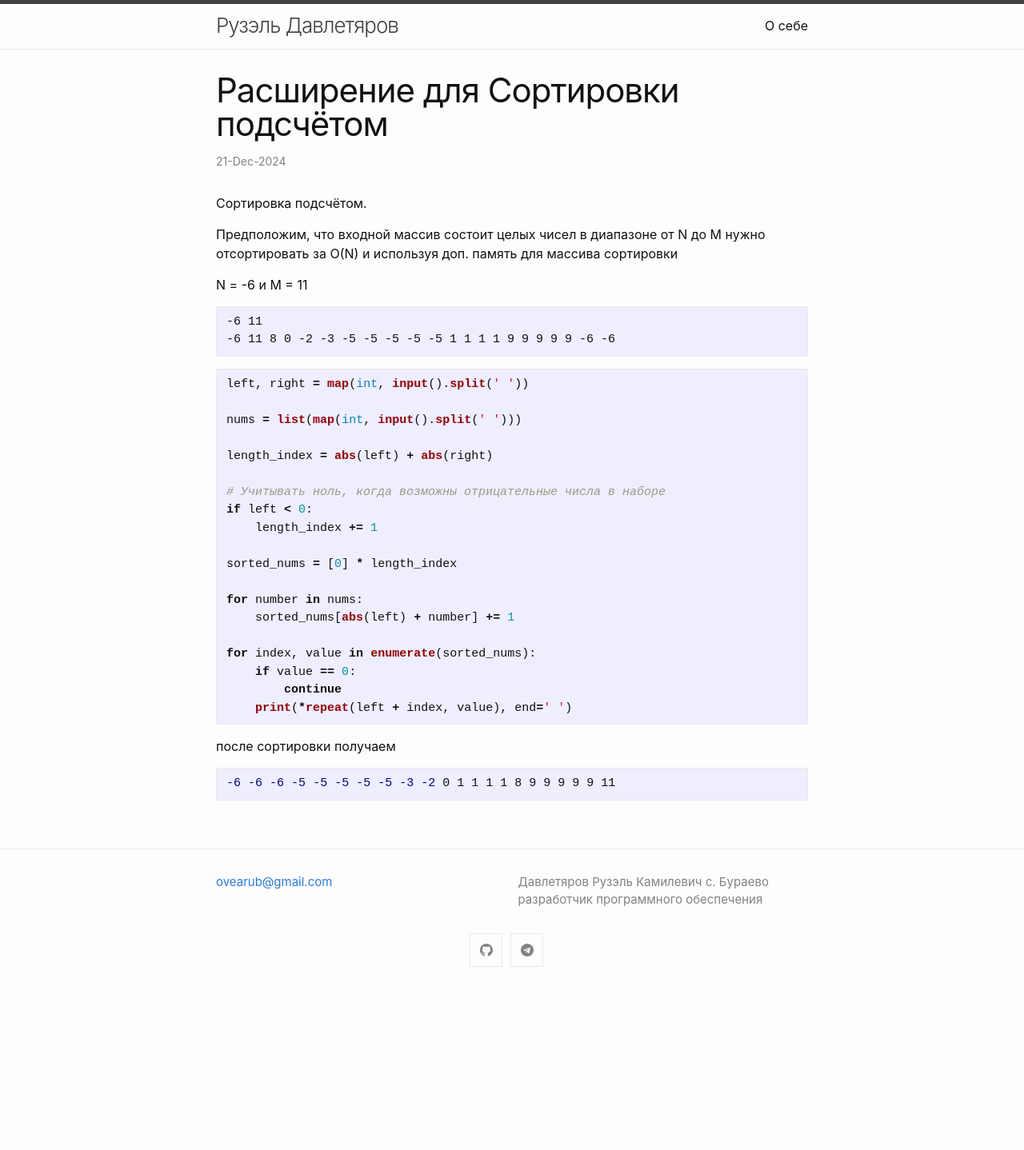
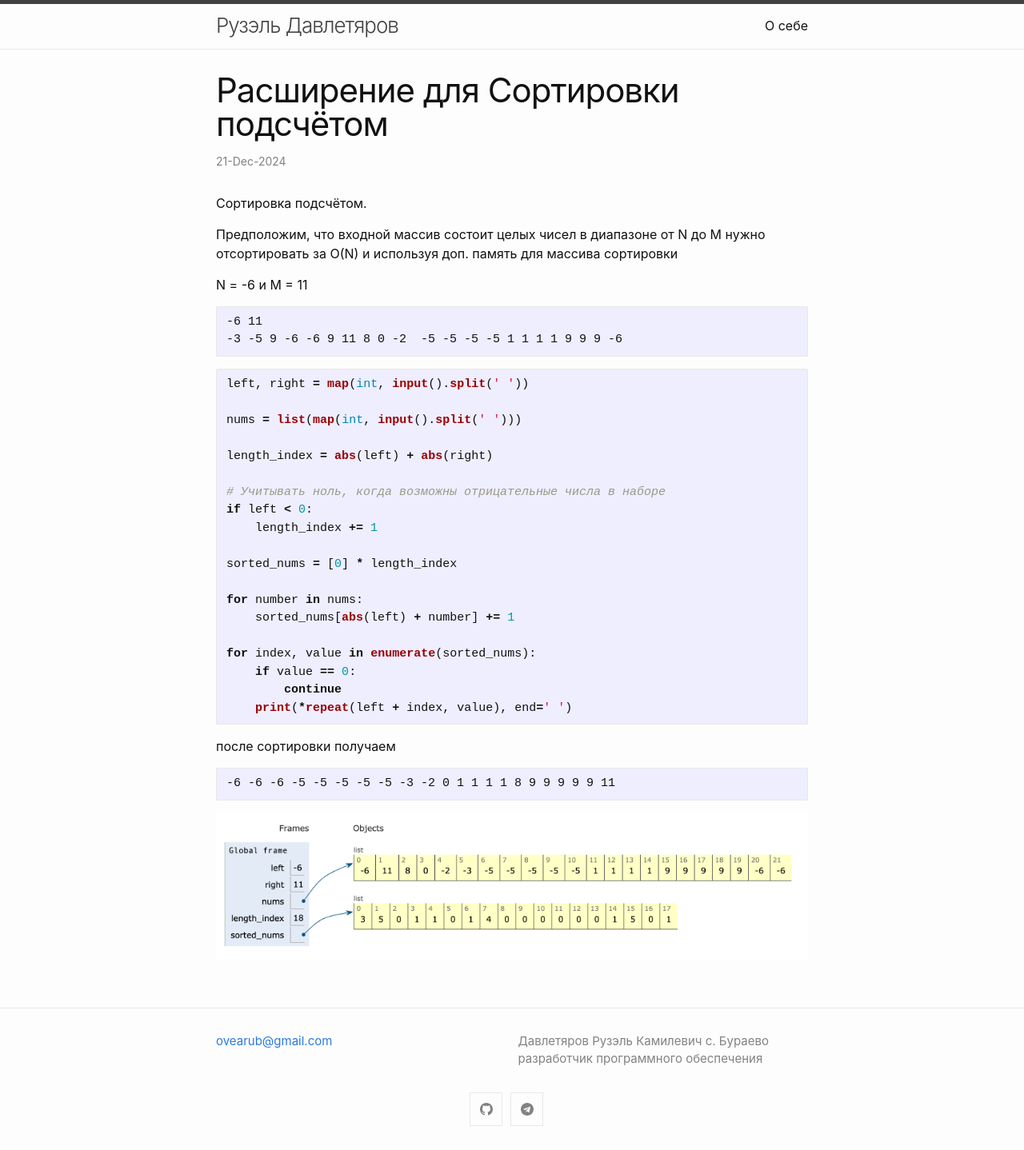
Before and after one commit to davletyarov/davletyarov.github.io, a Jekyll site: the page built from _posts/2024-12-21-extension-for-counting-sort.md, in a window 1280 px wide. Shown: the whole page at 80% size. Built offline with Jekyll 4.4.1, drawn with Linux system fonts in a browser that asks for light colours; comment, search, counter and statistics services are not loaded; before the commit the page ends 1239 px from its top, so only the background shows below that.

Commit message:
Правки в посте

````diff
--- a/_posts/2024-12-21-extension-for-counting-sort.md
+++ b/_posts/2024-12-21-extension-for-counting-sort.md
@@ -13,7 +13,7 @@ N = -6 и M = 11
 
 ```text
 -6 11
--6 11 8 0 -2 -3 -5 -5 -5 -5 -5 1 1 1 1 9 9 9 9 9 -6 -6
+-3 -5 9 -6 -6 9 11 8 0 -2  -5 -5 -5 -5 1 1 1 1 9 9 9 -6
 ```
 
 
@@ -44,6 +44,9 @@ for index, value in enumerate(sorted_nums):
 после сортировки получаем
 
 
-```bash
+```text
 -6 -6 -6 -5 -5 -5 -5 -5 -3 -2 0 1 1 1 1 8 9 9 9 9 9 11
 ```
+
+
+![Состояние объектов](/images/nums.png)
````
Also changed, not shown: images/nums.png (added).
